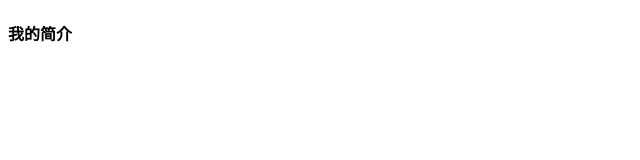
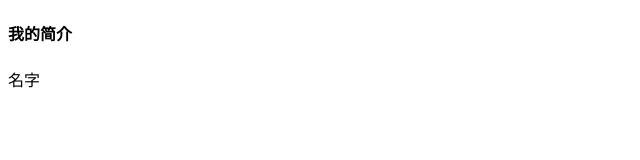
Before and after one commit to jiuanjing/jiuanjing.github.io, a plain HTML site: page me.html in a window 1280 px wide. Shown: the full height of the page, 0-640 px from the left. Drawn offline with Linux system fonts and the light colour scheme.

```diff
--- a/me.html
+++ b/me.html
@@ -6,5 +6,6 @@
 </head>
 <body>
     <h4>我的简介</h4>
+    <span>名字</span>
 </body>
 </html>
```
